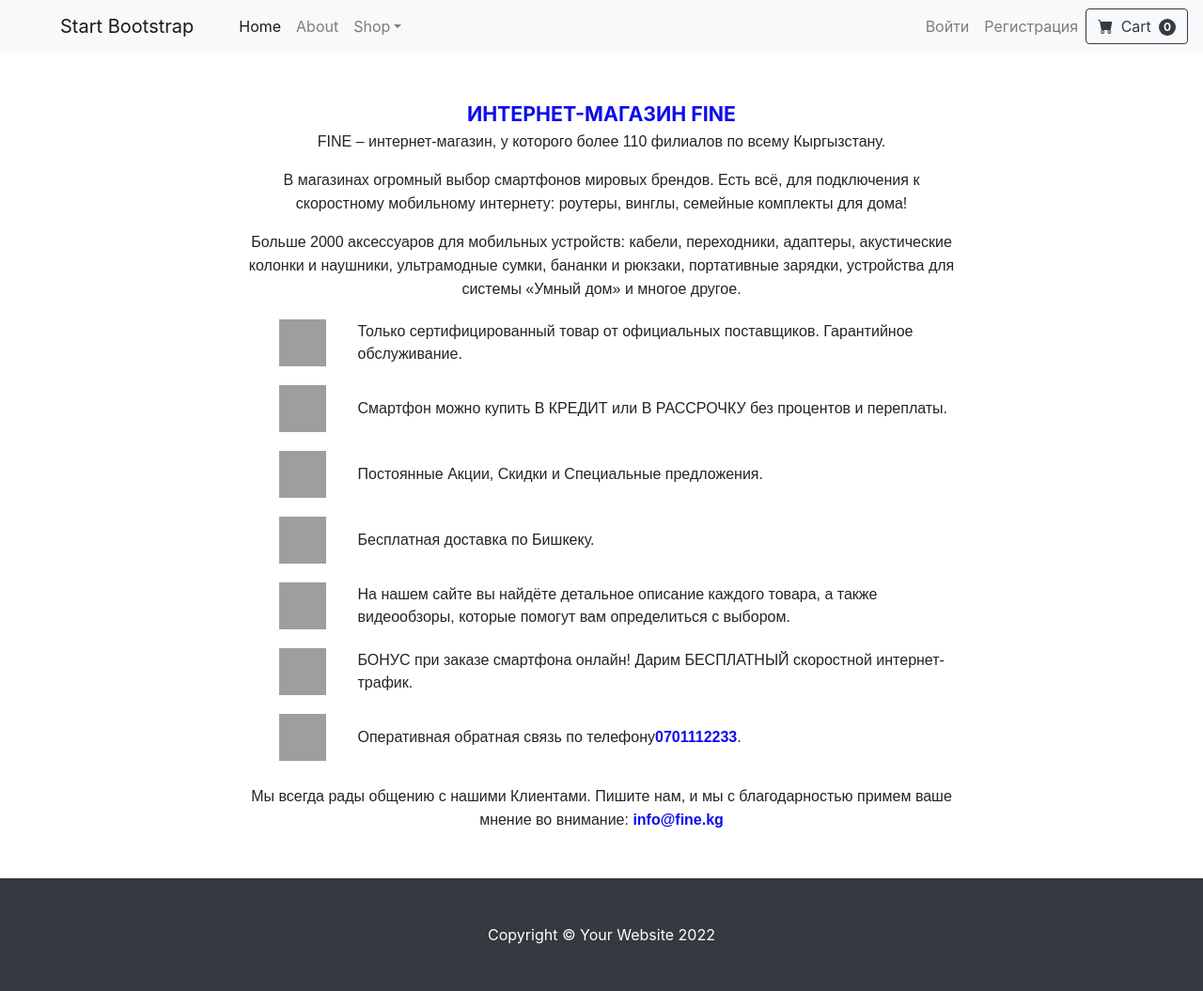
After one commit to Amankaium/50k-python5-shop, a Django app: page /about/ in a window 1280 px wide. The commit adds this page. Shown: the whole page at 94% size. Run offline with Django 4.2, Linux system fonts and the light colour scheme; grey boxes are pictures that could not be loaded.

Commit message:
created about list

```diff
--- a/shop/mainapp/urls.py
+++ b/shop/mainapp/urls.py
@@ -1,7 +1,8 @@
 from django.urls import path, include
 from . import views
-from .views import home
+# from .views import home
 urlpatterns = [
-    path('', home, name='home' ),
-    # path('product/', views.product, name='product' ),
+    path('', views.home, name='home' ),
+    path('product/', views.product, name='product' ),
+    path('about/', views.about, name='about' )
 ]
--- a/shop/mainapp/views.py
+++ b/shop/mainapp/views.py
@@ -6,3 +6,6 @@
 
 def product(request):
     return render(request, 'mainapp/product.html')
+
+def about(request):
+    return render(request, 'about/about.html')
--- /dev/null
+++ b/shop/templates/about/about.html
@@ -0,0 +1,104 @@
+{% extends 'includs/base.html' %}
+{% load static %}
+{% block content %}
+<div>
+    <div class="wrapper">
+        <div class="wrapper-in" style="max-width: 755px; margin:50px auto;">
+            <div class="style" style="text-align: center;">
+     <span style="font-size: 16pt; color: #0c0ceb"> <b>ИНТЕРНЕТ-МАГАЗИН FINE</b></span> <br>
+                <p>
+     <span style="font-family: Arial, Helvetica; font-size: 12pt;">FINE – интернет-магазин, у которого более 110 филиалов по всему Кыргызстану. </span><span style="font-family: Arial, Helvetica; font-size: 12pt;"> </span>
+                </p>
+     <span style="font-family: Arial, Helvetica; font-size: 12pt;"> </span><span style="font-family: Arial, Helvetica; font-size: 12pt;"> </span><span style="font-family: Arial, Helvetica; font-size: 12pt;"> </span>
+                <p>
+     <span style="font-family: Arial, Helvetica; font-size: 12pt;"> </span><span style="font-family: Arial, Helvetica; font-size: 12pt;">
+                    В магазинах огромный выбор смартфонов мировых брендов. Есть всё, для подключения к скоростному мобильному интернету: роутеры, винглы, семейные комплекты для дома! </span><span style="font-family: Arial, Helvetica; font-size: 12pt;"> </span>
+                </p>
+     <span style="font-family: Arial, Helvetica; font-size: 12pt;"> </span><span style="font-family: Arial, Helvetica; font-size: 12pt;"> </span><span style="font-family: Arial, Helvetica; font-size: 12pt;"> </span>
+                <p>
+     <span style="font-family: Arial, Helvetica; font-size: 12pt;"> </span><span style="font-family: Arial, Helvetica; font-size: 12pt;"> </span><span style="font-family: Arial, Helvetica; font-size: 12pt;"> </span>
+                </p>
+     <span style="font-family: Arial, Helvetica; font-size: 12pt;"> </span><span style="font-family: Arial, Helvetica; font-size: 12pt;"> </span><span style="font-family: Arial, Helvetica; font-size: 12pt;"> </span>
+                <p>
+     <span style="font-family: Arial, Helvetica; font-size: 12pt;"> </span><span style="font-family: Arial, Helvetica; font-size: 12pt;">
+                    Больше 2000 аксессуаров для мобильных устройств: кабели, переходники, адаптеры, акустические колонки и наушники, ультрамодные сумки, бананки и рюкзаки, портативные зарядки, устройства для системы «Умный дом» и многое другое.</span><span style="font-family: Arial, Helvetica; font-size: 12pt;"> </span>
+                </p>
+     <span style="font-family: Arial, Helvetica; font-size: 12pt;"> </span>
+                <div class="about_list" >
+     <span style="font-family: Arial, Helvetica; font-size: 12pt;"> </span>
+                    <div class="item" style="clear:both; margin-top: 20px;">
+     <span style="font-family: Arial, Helvetica; font-size: 12pt;"> </span><img width="50" style="vertical-align:middle; border-style:none; aspect-ratio: auto 50 / 50; height: 50px; float:left; margin:0 34px 0 34px; width:50px;" src="../media/Icon-1.jpg" height="50" class="icon"><span style="font-family: Arial, Helvetica; font-size: 12pt; float:left; margin:0 34px 0 34px; width:50px;"> </span>
+                        <div class="t" style="display:contents; text-align: left; margin-left: 20px; text-align: left; min-height: 50px; display: flex; align-items: center; justify-content: left;">
+     <span style="font-family: Arial, Helvetica; font-size: 12pt;"><b> </b></span><span style="font-family: Arial, Helvetica; font-size: 12pt;"><b> </b>Только сертифицированный товар от официальных поставщиков. Гарантийное обслуживание. </span><span style="font-family: Arial, Helvetica; font-size: 12pt;"> </span>
+                        </div>
+     <span style="font-family: Arial, Helvetica; font-size: 12pt;"> </span><span style="font-family: Arial, Helvetica; font-size: 12pt;"> </span><span style="font-family: Arial, Helvetica; font-size: 12pt;"> </span>
+                    </div>
+     <span style="font-family: Arial, Helvetica; font-size: 12pt;"> </span><span style="font-family: Arial, Helvetica; font-size: 12pt;"> </span><span style="font-family: Arial, Helvetica; font-size: 12pt;"> </span>
+                    <div class="item" style=" clear:both; margin-top: 20px;">
+     <span style="font-family: Arial, Helvetica; font-size: 12pt;"> </span><span style="font-family: Arial, Helvetica; font-size: 12pt;"> </span><img width="50" style="vertical-align:middle; border-style:none; aspect-ratio: auto 50 / 50; height: 50px; float:left; margin:0 34px 0 34px; width:50px;" src="../media/Icon-2.jpg" height="50" class="icon"><span style="font-family: Arial, Helvetica; font-size: 12pt;"> </span><span style="font-family: Arial, Helvetica; font-size: 12pt;"> </span>
+                        <div class="t" style="display:contents; text-align: left; margin-left: 20px; text-align: left; min-height: 50px; display: flex; align-items: center; justify-content: left;">
+     <span style="font-family: Arial, Helvetica; font-size: 12pt;"> </span><span style="font-family: Arial, Helvetica; font-size: 12pt;">
+                            Смартфон можно купить В КРЕДИТ или В РАССРОЧКУ без процентов и переплаты. </span><span style="font-family: Arial, Helvetica; font-size: 12pt;"> </span>
+                        </div>
+     <span style="font-family: Arial, Helvetica; font-size: 12pt;"> </span><span style="font-family: Arial, Helvetica; font-size: 12pt;"> </span><span style="font-family: Arial, Helvetica; font-size: 12pt;"> </span>
+                    </div>
+     <span style="font-family: Arial, Helvetica; font-size: 12pt;"> </span><span style="font-family: Arial, Helvetica; font-size: 12pt;"> </span><span style="font-family: Arial, Helvetica; font-size: 12pt;"> </span>
+                    <div class="item" style="clear:both; margin-top: 20px;">
+     <span style="font-family: Arial, Helvetica; font-size: 12pt;"> </span><span style="font-family: Arial, Helvetica; font-size: 12pt;"> </span><img width="50" style="vertical-align:middle; border-style:none; aspect-ratio: auto 50 / 50; height: 50px; float:left; margin:0 34px 0 34px; width:50px;" src="../media/Icon-3.jpg" height="50" class="icon"><span style="font-family: Arial, Helvetica; font-size: 12pt;"> </span><span style="font-family: Arial, Helvetica; font-size: 12pt;"> </span>
+                        <div class="t" style="display:contents; text-align: left; margin-left: 20px; text-align: left; min-height: 50px; display: flex; align-items: center; justify-content: left;">
+     <span style="font-family: Arial, Helvetica; font-size: 12pt;"> </span><span style="font-family: Arial, Helvetica; font-size: 12pt;">
+                            Постоянные Акции, Скидки и Специальные предложения. </span><span style="font-family: Arial, Helvetica; font-size: 12pt;"> </span>
+                        </div>
+     <span style="font-family: Arial, Helvetica; font-size: 12pt;"> </span><span style="font-family: Arial, Helvetica; font-size: 12pt;"> </span><span style="font-family: Arial, Helvetica; font-size: 12pt;"> </span>
+                    </div>
+     <span style="font-family: Arial, Helvetica; font-size: 12pt;"> </span><span style="font-family: Arial, Helvetica; font-size: 12pt;"> </span><span style="font-family: Arial, Helvetica; font-size: 12pt;"> </span>
+                    <div class="item" style="clear:both; margin-top: 20px;">
+     <span style="font-family: Arial, Helvetica; font-size: 12pt;"> </span><span style="font-family: Arial, Helvetica; font-size: 12pt;"> </span><img width="50" style="vertical-align:middle; border-style:none; aspect-ratio: auto 50 / 50; height: 50px; float:left; margin:0 34px 0 34px; width:50px;" src="../media/Icon-4.jpg" height="50" class="icon"><span style="font-family: Arial, Helvetica; font-size: 12pt;"> </span><span style="font-family: Arial, Helvetica; font-size: 12pt;"> </span>
+                        <div class="t" style="display:contents; text-align: left; margin-left: 20px; text-align: left; min-height: 50px; display: flex; align-items: center; justify-content: left;">
+     <span style="font-family: Arial, Helvetic; font-size: 12pt;"> </span><span style="font-family: Arial, Helvetica; font-size: 12pt;">
+                            Бесплатная доставка по Бишкеку. </span><span style="font-family: Arial, Helvetica; font-size: 12pt;"> </span>
+                        </div>
+     <span style="font-family: Arial, Helvetica; font-size: 12pt;"> </span><span style="font-family: Arial, Helvetica; font-size: 12pt;"> </span><span style="font-family: Arial, Helvetica; font-size: 12pt;"> </span>
+                    </div>
+     <span style="font-family: Arial, Helvetica; font-size: 12pt;"> </span><span style="font-family: Arial, Helvetica; font-size: 12pt;"> </span><span style="font-family: Arial, Helvetica; font-size: 12pt;"> </span>
+                    <div class="item" style="clear:both; margin-top: 20px;">
+     <span style="font-family: Arial, Helvetica; font-size: 12pt;"> </span><span style="font-family: Arial, Helvetica; font-size: 12pt;"> </span><img width="50" style="vertical-align:middle; border-style:none; aspect-ratio: auto 50 / 50; height: 50px; float:left; margin:0 34px 0 34px; width:50px;" src="../media/Icon-5.jpg" height="50" class="icon"><span style="font-family: Arial, Helvetica; font-size: 12pt;"> </span><span style="font-family: Arial, Helvetica; font-size: 12pt;"> </span>
+                        <div class="t" style="display:contents; text-align: left; margin-left: 20px; text-align: left; min-height: 50px; display: flex; align-items: center; justify-content: left;">
+     <span style="font-family: Arial, Helvetica; font-size: 12pt;"> </span><span style="font-family: Arial, Helvetica; font-size: 12pt;">
+                            На нашем сайте вы найдёте детальное описание каждого товара, а также видеообзоры, которые помогут вам определиться с выбором. </span><span style="font-family: Arial, Helvetica; font-size: 12pt;"> </span>
+                        </div>
+     <span style="font-family: Arial, Helvetica; font-size: 12pt;"> </span><span style="font-family: Arial, Helvetica; font-size: 12pt;"> </span><span style="font-family: Arial, Helvetica; font-size: 12pt;"> </span>
+                    </div>
+     <span style="font-family: Arial, Helvetica; font-size: 12pt;"> </span><span style="font-family: Arial, Helvetica; font-size: 12pt;"> </span><span style="font-family: Arial, Helvetica; font-size: 12pt;"> </span>
+                    <div class="item" style="clear:both; margin-top: 20px;">
+     <span style="font-family: Arial, Helvetica; font-size: 12pt;"> </span><span style="font-family: Arial, Helvetica; font-size: 12pt;"> </span><img width="50" style="vertical-align:middle; border-style:none; aspect-ratio: auto 50 / 50; height: 50px; float:left; margin:0 34px 0 34px; width:50px;" src="../media/Icon-6.jpg" height="50" class="icon"><span style="font-family: Arial, Helvetica; font-size: 12pt;"> </span><span style="font-family: Arial, Helvetica; font-size: 12pt;"> </span>
+                        <div class="t" style="display:contents; text-align: left; margin-left: 20px; text-align: left; min-height: 50px; display: flex; align-items: center; justify-content: left;">
+     <span style="font-family: Arial, Helvetica; font-size: 12pt;"> </span><span style="font-family: Arial, Helvetica; font-size: 12pt;">
+                            БОНУС при заказе смартфона онлайн! Дарим БЕСПЛАТНЫЙ скоростной интернет-трафик. </span><span style="font-family: Arial, Helvetica; font-size: 12pt;"> </span>
+                        </div>
+     <span style="font-family: Arial, Helvetica; font-size: 12pt;"> </span><span style="font-family: Arial, Helvetica; font-size: 12pt;"> </span><span style="font-family: Arial, Helvetica; font-size: 12pt;"> </span>
+                    </div>
+     <span style="font-family: Arial, Helvetica; font-size: 12pt;"> </span><span style="font-family: Arial, Helvetica; font-size: 12pt;"> </span><span style="font-family: Arial, Helvetica; font-size: 12pt;"> </span>
+                    <div class="item" style="clear:both; margin-top: 20px;">
+     <span style="font-family: Arial, Helvetica; font-size: 12pt;"> </span><span style="font-family: Arial, Helvetica; font-size: 12pt;"> </span><img width="50" style="vertical-align:middle; border-style:none; aspect-ratio: auto 50 / 50; height: 50px; float:left; margin:0 34px 0 34px; width:50px;" src="../media/Icon-7.jpg" height="50" class="icon"><span style="font-family: Arial, Helvetica; font-size: 12pt;"> </span><span style="font-family: Arial, Helvetica; font-size: 12pt;"> </span>
+                        <div class="t" style="display:contents; text-align: left; margin-left: 20px; text-align: left; min-height: 50px; display: flex; align-items: center; justify-content: left;">
+     <span style="font-family: Arial, Helvetica; font-size: 12pt;"> </span><span style="font-family: Arial, Helvetica; font-size: 12pt;">
+                            Оперативная обратная связь по телефону </span><a href="tel:0701112233"><span style="color: #0c0ceb"><span style="font-family: Arial, Helvetica; font-size: 12pt;"><span style="color: #0c0ceb"><b>0701112233</b></span></span></span></a><span style="font-family: Arial, Helvetica; font-size: 12pt;"><span style="font-family: Arial, Helvetica;">.</span> </span>
+                        </div>
+     <span style="font-family: Arial, Helvetica; font-size: 12pt;"> </span>
+                    </div>
+     <span style="font-family: Arial, Helvetica; font-size: 12pt;"> </span>
+                </div>
+     <span style="font-family: Arial, Helvetica; font-size: 12pt;"> </span><br>
+     <span style="font-family: Arial, Helvetica; font-size: 12pt;"> </span><span style="font-size: 12pt; font-family: Arial, Helvetica;">
+                Мы всегда рады общению с нашими Клиентами. Пишите нам, и мы с благодарностью примем ваше мнение во внимание:</span><b><span style="font-family: Arial, Helvetica; font-size: 12pt;">&nbsp;</span></b><a href="info:fine.kg"><span style="font-size: 12pt; font-family: Arial, Helvetica; color:#0c0ceb"><span style="color: #0c0ceb"><b>info@fine.kg</b></span></span></a>
+                <div class="global-block-container">
+                    <div class="global-content-block">
+
+                    </div>
+                </div>
+            </div>
+        </div>
+    </div>
+</div>
+ {% endblock %}
--- a/shop/templates/includs/base.html
+++ b/shop/templates/includs/base.html
@@ -31,6 +31,8 @@
         <link rel="icon" href="/docs/5.1/assets/img/favicons/favicon.ico">
         <!-- Core theme CSS (includes Bootstrap)-->
         <!-- <link href="css/styles.css" rel="stylesheet" /> -->
+        <!-- <link href="shop/static/css/about.css" rel="stylesheet" /> -->
+
     </head>
     <body>
         <!-- Navigation-->
@@ -41,7 +43,7 @@
                 <div class="collapse navbar-collapse" id="navbarSupportedContent">
                     <ul class="navbar-nav me-auto mb-2 mb-lg-0 ms-lg-4">
                         <li class="nav-item"><a class="nav-link active" aria-current="page" href="{% url 'home' %}">Home</a></li>
-                        <li class="nav-item"><a class="nav-link" href="#!">About</a></li>
+                        <li class="nav-item"><a class="nav-link" href="{% url 'about' %}">About</a></li>
                         <li class="nav-item dropdown">
                             <a class="nav-link dropdown-toggle" id="navbarDropdown" href="#" role="button" data-bs-toggle="dropdown" aria-expanded="false">Shop</a>
                             <ul class="dropdown-menu" aria-labelledby="navbarDropdown">
```
